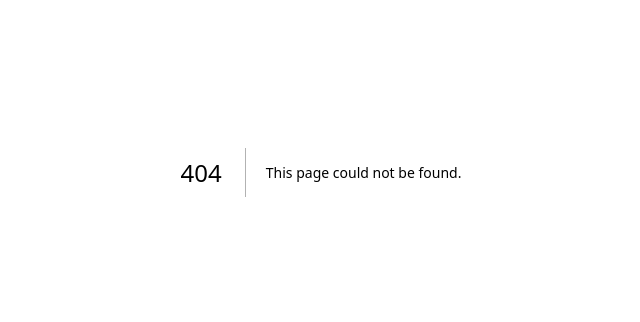
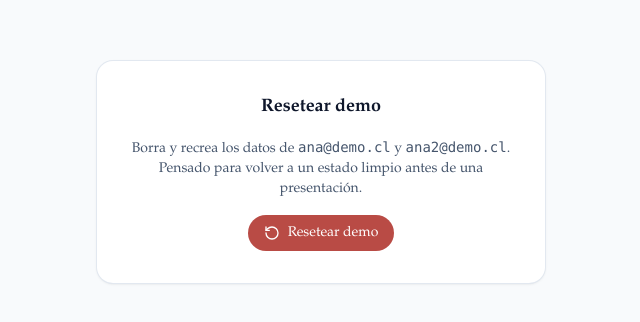
Before and after one commit to platanus-hack/platanus-hack-26-ar-team-14, a Next.js app in the folder frontend/: page /reset in a window 1280 px wide. Before the commit this address had no page. Shown: the part 228-550 px from the top of the page, without its empty margins (319-959 px from the left). Built offline with nearby package versions, Linux system fonts and the light colour scheme; no server answers.

Commit message:
feat(frontend): add hidden /reset page to re-seed demo
Server action posts to backend /reset; button on /reset confirms and
reloads to "/". Not linked from the navbar — accessible by URL only.

```diff
--- /dev/null
+++ b/frontend/app/actions/demo.ts
@@ -0,0 +1,18 @@
+"use server";
+
+import { revalidatePath } from "next/cache";
+
+const BACKEND_URL = process.env.BACKEND_URL ?? "http://localhost:8000";
+
+export async function resetDemoAction(): Promise<{ ok: true } | { error: string }> {
+	const res = await fetch(`${BACKEND_URL}/reset`, {
+		method: "POST",
+		cache: "no-store",
+	});
+	if (!res.ok) {
+		const body = await res.text();
+		return { error: `backend ${res.status}: ${body}` };
+	}
+	revalidatePath("/", "layout");
+	return { ok: true };
+}
--- /dev/null
+++ b/frontend/app/components/reset-demo-button.tsx
@@ -0,0 +1,44 @@
+"use client";
+
+import { RotateCcw } from "lucide-react";
+import { useTransition } from "react";
+import { resetDemoAction } from "../actions/demo";
+
+export function ResetDemoButton() {
+	const [pending, startTransition] = useTransition();
+
+	const onClick = () => {
+		if (pending) return;
+		if (
+			!window.confirm(
+				"¿Resetear el demo? Esto borra y recrea los datos de ana@demo.cl y ana2@demo.cl.",
+			)
+		) {
+			return;
+		}
+		startTransition(async () => {
+			const result = await resetDemoAction();
+			if ("error" in result) {
+				window.alert(`No se pudo resetear: ${result.error}`);
+				return;
+			}
+			window.location.href = "/";
+		});
+	};
+
+	return (
+		<button
+			type="button"
+			onClick={onClick}
+			disabled={pending}
+			className="inline-flex items-center gap-2 rounded-full bg-vermilion px-4 py-2 text-sm font-medium text-white transition hover:opacity-90 disabled:cursor-not-allowed disabled:opacity-60"
+		>
+			<RotateCcw
+				size={16}
+				strokeWidth={2}
+				className={pending ? "animate-spin" : undefined}
+			/>
+			{pending ? "Reseteando…" : "Resetear demo"}
+		</button>
+	);
+}
--- /dev/null
+++ b/frontend/app/reset/page.tsx
@@ -0,0 +1,21 @@
+import { ResetDemoButton } from "../components/reset-demo-button";
+
+export const dynamic = "force-dynamic";
+
+export default function ResetPage() {
+	return (
+		<main className="grid min-h-screen place-items-center bg-slate-50 p-6">
+			<div className="flex w-full max-w-md flex-col items-center gap-4 rounded-2xl bg-white p-8 text-center shadow-sm ring-1 ring-slate-200">
+				<h1 className="text-lg font-semibold text-slate-900">
+					Resetear demo
+				</h1>
+				<p className="text-sm text-slate-600">
+					Borra y recrea los datos de <code>ana@demo.cl</code> y{" "}
+					<code>ana2@demo.cl</code>. Pensado para volver a un estado limpio
+					antes de una presentación.
+				</p>
+				<ResetDemoButton />
+			</div>
+		</main>
+	);
+}
```
